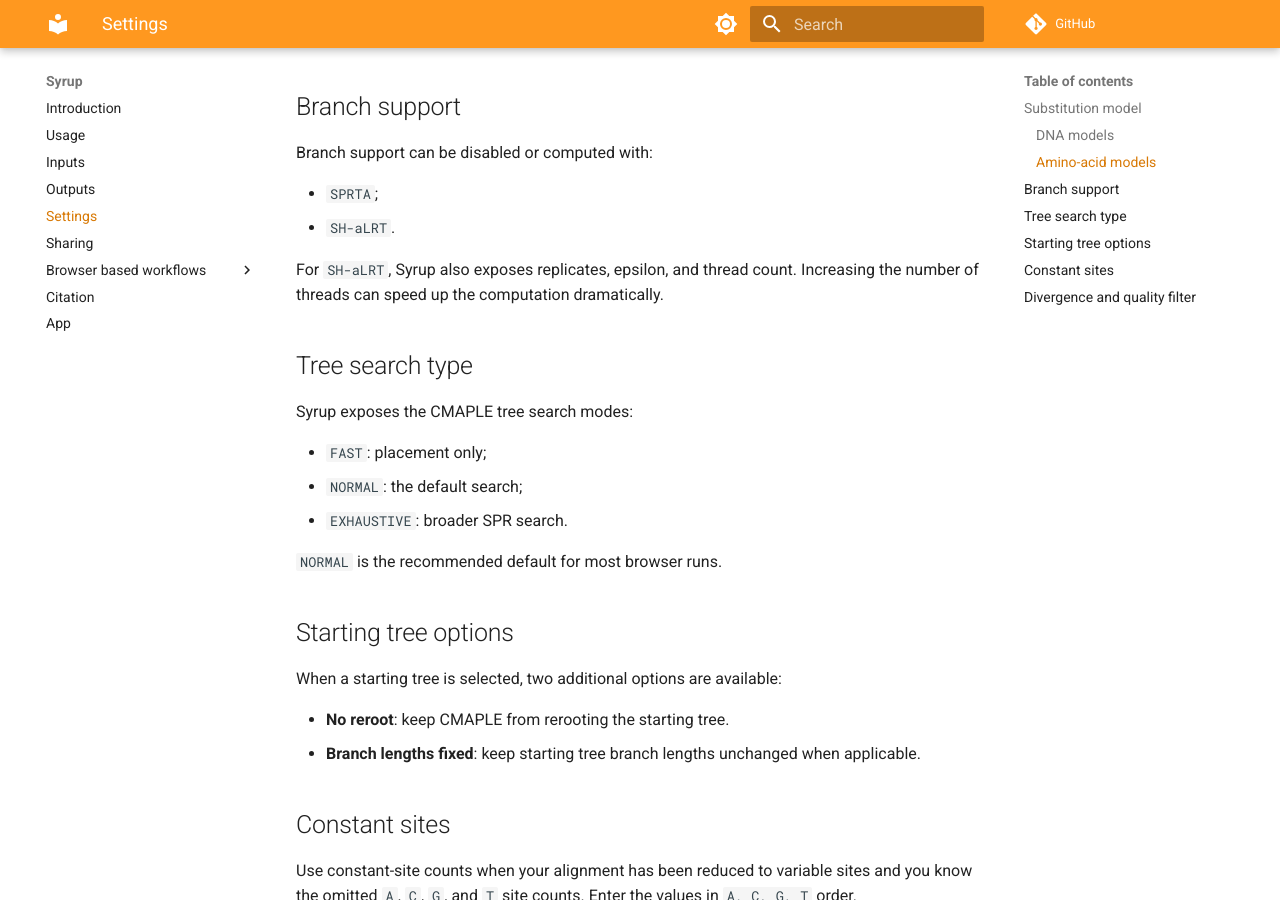
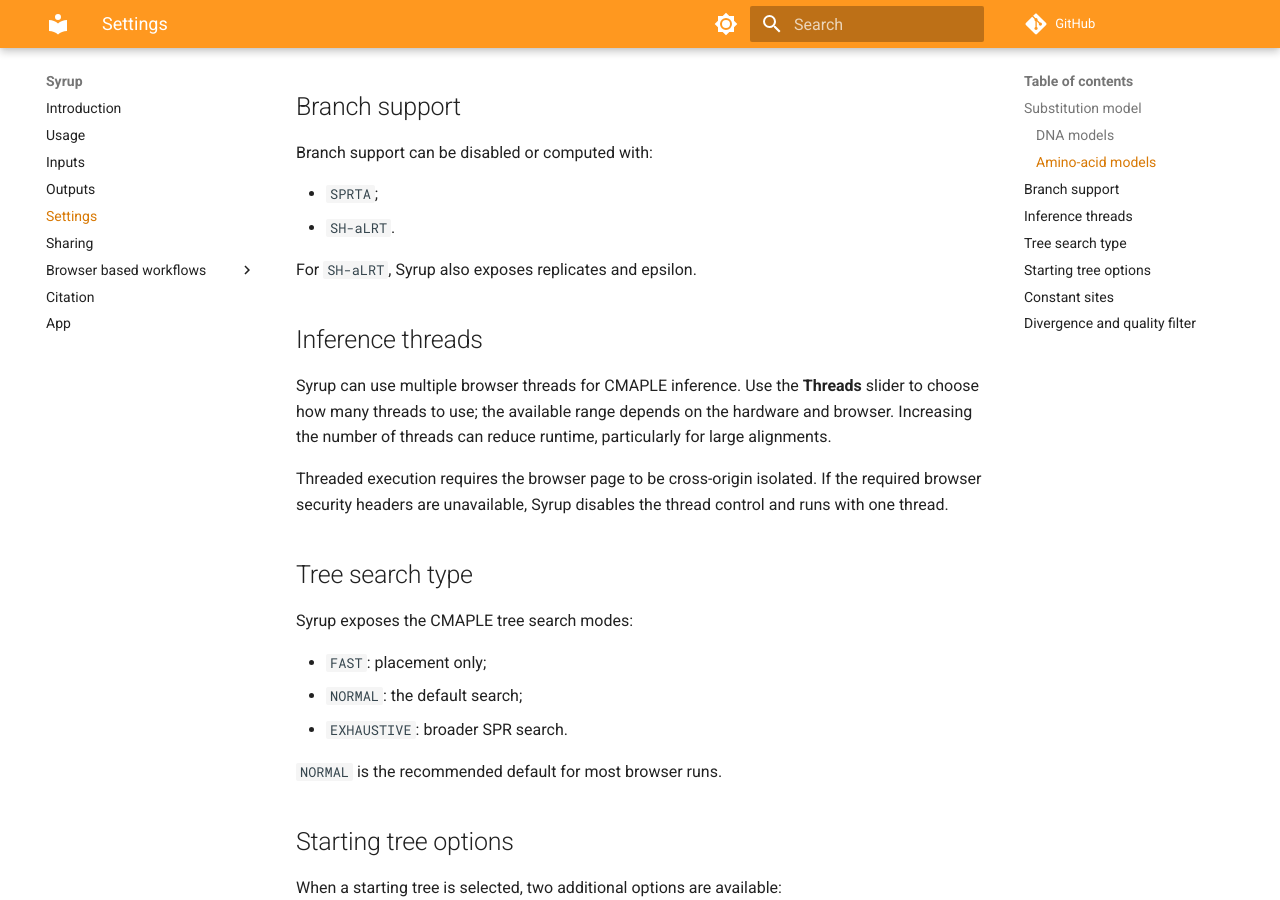
Before and after one commit to Wytamma/syrup, an MkDocs documentation site: the page built from docs/settings.md, in a window 1280 px wide and 900 px high, scrolled down 797 px. Built offline with MkDocs 1.6.1 and Material for MkDocs 9.7.7, drawn with Linux system fonts in a browser that asks for light colours; comment, search, counter and statistics services are not loaded.

Commit message:
docs: update README, settings, and usage to include threaded CMAPLE inference support

```diff
--- a/docs/settings.md
+++ b/docs/settings.md
@@ -27,7 +27,13 @@ Branch support can be disabled or computed with:
 - `SPRTA`;
 - `SH-aLRT`.
 
-For `SH-aLRT`, Syrup also exposes replicates, epsilon, and thread count. Increasing the number of threads can speed up the computation dramatically.
+For `SH-aLRT`, Syrup also exposes replicates and epsilon.
+
+## Inference threads
+
+Syrup can use multiple browser threads for CMAPLE inference. Use the **Threads** slider to choose how many threads to use; the available range depends on the hardware and browser. Increasing the number of threads can reduce runtime, particularly for large alignments.
+
+Threaded execution requires the browser page to be cross-origin isolated. If the required browser security headers are unavailable, Syrup disables the thread control and runs with one thread.
 
 ## Tree search type
 
```
Also changed, not shown: README.md (+1 -0 lines), docs/usage.md (+1 -0 lines).
